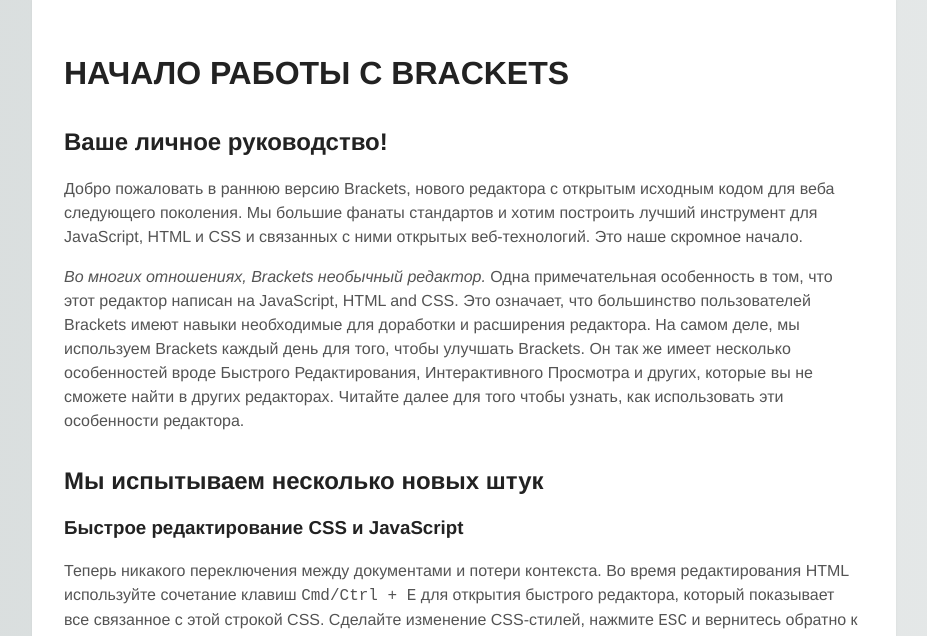
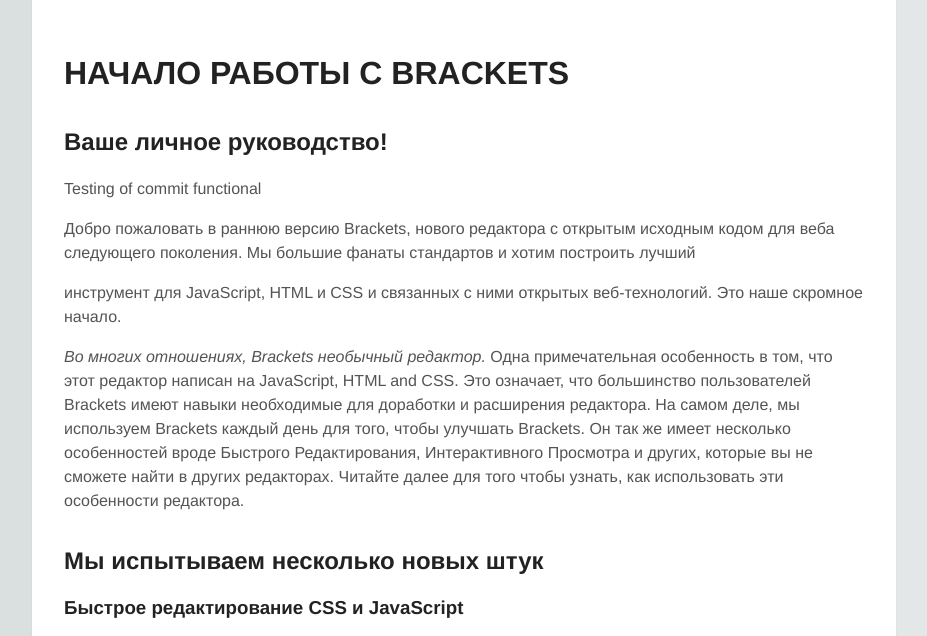
Before and after one commit to PIstonFromKyiv/Testingarea, a plain HTML site: page index.html in a window 1280 px wide. Shown: the top 636 px of the page, without its empty margins (176-1103 px from the left). Drawn offline with Linux system fonts and the light colour scheme.

Commit message:
second commit

```diff
--- a/index.html
+++ b/index.html
@@ -19,8 +19,11 @@
 
 
 		<p>
-			Добро пожаловать в раннюю версию Brackets, нового редактора с открытым исходным
+			Testing of commit functional
+
+        </p>Добро пожаловать в раннюю версию Brackets, нового редактора с открытым исходным
 			кодом для веба следующего поколения. Мы большие фанаты стандартов и хотим построить лучший
+        <p>
 			инструмент для JavaScript, HTML и CSS и связанных с ними открытых веб-технологий. Это наше
 			скромное начало.
 		</p>
```
